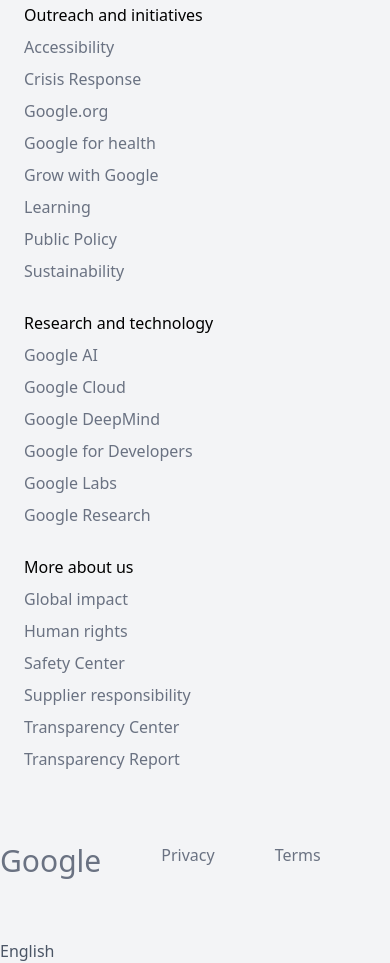
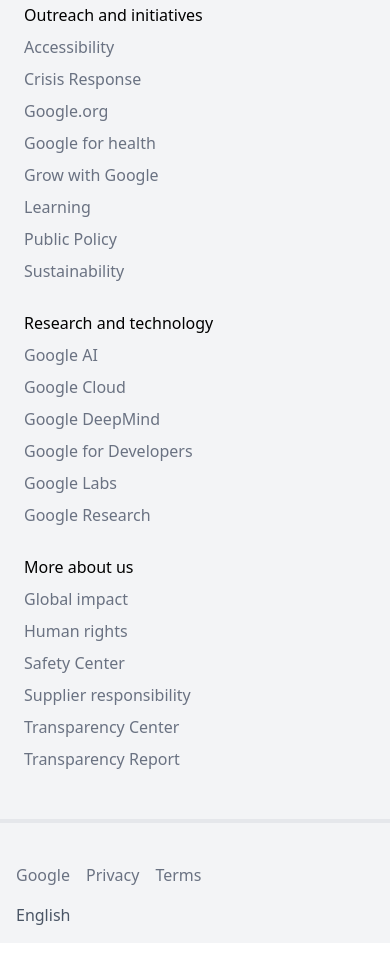
Before and after one commit to neducod/google-clone, a website: page index.html in a window 390 px wide. Shown: the part 3707-4670 px from the top of the page. Drawn offline with Linux system fonts and the light colour scheme.

Commit message:
done with the mobile viewww

```diff
--- a/index.html
+++ b/index.html
@@ -155,13 +155,12 @@
         </ul>
       </div>
     </div>
-    <!-- <div class="w-7xl bg-gray-200 h-0.5"></div> -->
-    <div class="w-full sm:w-1/2 bg-gray-200 h-auto"></div>
-    <div class="flex gap-15 flex-col">
-      <ul class="flex gap-15">
-        <li class="text-3xl text-gray-500">Google</li>
-        <li><a href="#" class="text-gray-500">Privacy</a></li>
-        <li><a href="#" class="text-gray-500">Terms</a></li>
+    <div class="w-full sm:w-1/2 bg-gray-200 h-1"></div>
+    <div class="flex gap-4 sm:gap-15 flex-col sm:flex-row p-4">
+      <ul class="flex gap-4 sm:gap-15 justify-start">
+        <li class="text-base sm:text-3xl text-gray-500">Google</li>
+        <li><a href="#" class=" text-base sm:text-3xl text-gray-500">Privacy</a></li>
+        <li><a href="#" class="text-base sm:text-3xl text-gray-500">Terms</a></li>
       </ul>
       <div>
         <p class="text-gray-600">English</p>
```
